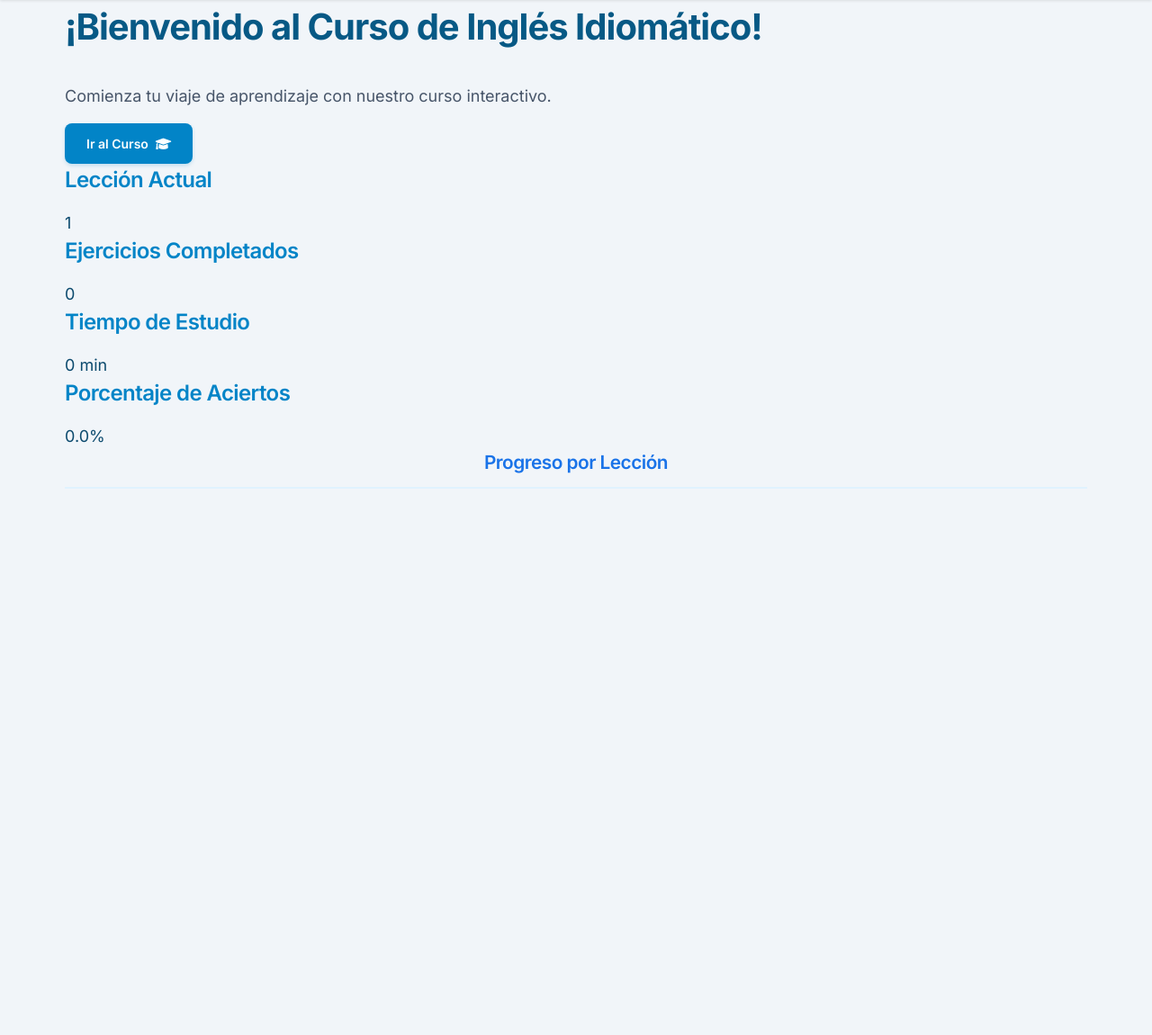
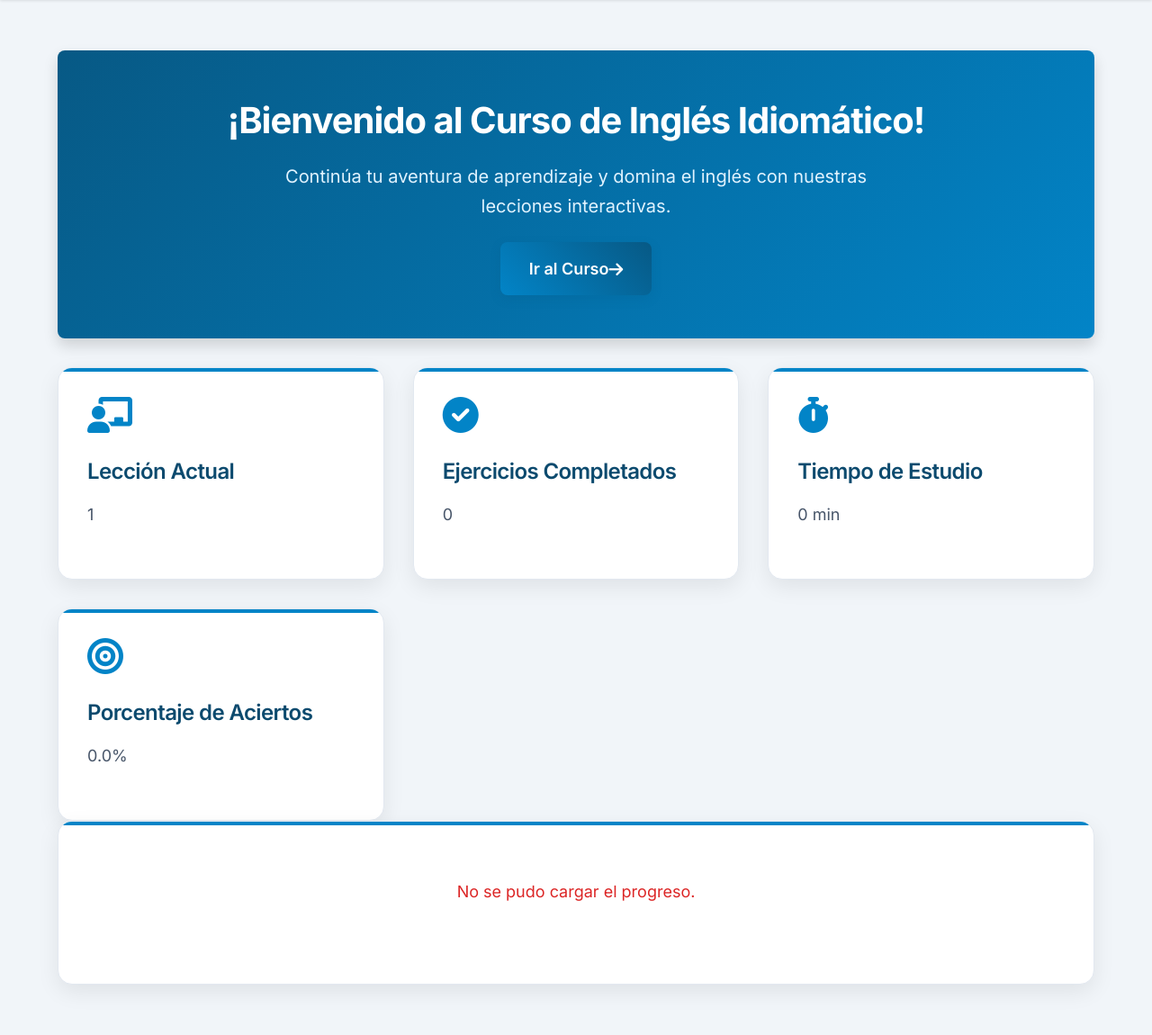
Before and after one commit to mariaisabeljuarezgomez/ingles_idiomatico, a Python web app: template templates/student_dashboard.html in a window 1280 px wide. Shown: the part 77-1227 px from the top of the page at 90% size. Before the commit the page ends 620 px from the top, so only its background shows below. Run offline with Jinja, Linux system fonts and the light colour scheme; the template is opened without the code that fills it, so the values that code supplies are empty; a map, chart or similar area stays blank.

Commit message:
Update student_dashboard.html

```diff
--- a/templates/student_dashboard.html
+++ b/templates/student_dashboard.html
@@ -6,7 +6,7 @@
     <title>Dashboard - Inglés Idiomático</title>
     <link href="https://fonts.googleapis.com/css2?family=Inter:wght@400;500;600;700&display=swap" rel="stylesheet">
     <link rel="stylesheet" href="https://cdnjs.cloudflare.com/ajax/libs/font-awesome/6.0.0-beta3/css/all.min.css">
-    <link href="/static/css/styles.css?v=1.0.4" rel="stylesheet"
+    <link href="/static/css/styles.css?v=1.1.0" rel="stylesheet"> <!-- Updated CSS version -->
 </head>
 <body>
     <nav class="navbar">
@@ -21,41 +21,51 @@
         </div>
     </nav>
 
-    <div class="dashboard-header">
-        <div class="container">
+    <!-- Main content wrapped in practice-container -->
+    <div class="practice-container">
+
+        <!-- Header section transformed to practice-header -->
+        <header class="practice-header">
             <h1>¡Bienvenido al Curso de Inglés Idiomático!</h1>
-            <p>Comienza tu viaje de aprendizaje con nuestro curso interactivo.</p>
-            <a href="/index.html" class="btn btn-primary">
-                Ir al Curso <i class="fas fa-graduation-cap"></i>
+            <p>Continúa tu aventura de aprendizaje y domina el inglés con nuestras lecciones interactivas.</p>
+            <a href="/index.html" class="practice-btn"> <!-- Updated button class -->
+                Ir al Curso <i class="fas fa-arrow-right"></i> <!-- Changed icon for practice-btn style -->
             </a>
+        </header>
+
+        <!-- Stats grid transformed to practice-grid with practice-cards -->
+        <div class="practice-grid">
+            <div class="practice-card">
+                <div class="practice-icon"><i class="fas fa-chalkboard-teacher"></i></div>
+                <h3>Lección Actual</h3>
+                <p class="stat-value">{{ current_user.current_lesson or 1 }}</p>
+            </div>
+            <div class="practice-card">
+                <div class="practice-icon"><i class="fas fa-check-circle"></i></div>
+                <h3>Ejercicios Completados</h3>
+                <p class="stat-value">{{ stats.total_exercises or 0 }}</p>
+            </div>
+            <div class="practice-card">
+                <div class="practice-icon"><i class="fas fa-stopwatch"></i></div>
+                <h3>Tiempo de Estudio</h3>
+                <p class="stat-value">{{ stats.study_time or 0 }} min</p>
+            </div>
+            <div class="practice-card">
+                <div class="practice-icon"><i class="fas fa-bullseye"></i></div>
+                <h3>Porcentaje de Aciertos</h3>
+                <p class="stat-value">{{ "%.1f"|format(stats.accuracy_rate or 0) }}%</p>
             </div>
         </div>
 
-    <div class="container">
-        <div class="stats-grid">
-            <div class="stat-card">
-                <h3>Lección Actual</h3>
-                <div class="value">{{ current_user.current_lesson or 1 }}</div>
-            </div>
-            <div class="stat-card">
-                <h3>Ejercicios Completados</h3>
-                <div class="value">{{ stats.total_exercises or 0 }}</div>
-            </div>
-            <div class="stat-card">
-                <h3>Tiempo de Estudio</h3>
-                <div class="value">{{ stats.study_time or 0 }} min</div>
-            </div>
-            <div class="stat-card">
-                <h3>Porcentaje de Aciertos</h3>
-                <div class="value">{{ "%.1f"|format(stats.accuracy_rate or 0) }}%</div>
-            </div>
-        </div>
-
+        <!-- Progress chart section wrapped in a practice-card -->
+        <div class="practice-card">
             <div class="progress-chart">
                 <h2 class="section-title">Progreso por Lección</h2>
                 <canvas id="progressChart"></canvas>
             </div>
         </div>
+
+    </div> <!-- End of practice-container -->
 
     <script src="https://cdn.jsdelivr.net/npm/chart.js"></script>
     <script>
@@ -64,6 +74,7 @@
             fetch('/api/student/progress')
                 .then(response => response.json())
                 .then(progress => {
+                    if (progress && progress.length > 0) {
                         const ctx = document.getElementById('progressChart').getContext('2d');
                         new Chart(ctx, {
                             type: 'bar',
@@ -72,21 +83,58 @@
                                 datasets: [{
                                     label: 'Progreso (%)',
                                     data: progress.map(p => p.completion_percentage),
-                                backgroundColor: '#4285f4',
-                                borderColor: '#1a73e8',
-                                borderWidth: 1
+                                    backgroundColor: 'var(--primary)',
+                                    borderColor: 'var(--primary-dark)',
+                                    borderWidth: 1,
+                                    borderRadius: 4,
+                                    hoverBackgroundColor: 'var(--primary-dark)'
                                 }]
                             },
                             options: {
                                 responsive: true,
+                                maintainAspectRatio: false,
                                 scales: {
                                     y: {
                                         beginAtZero: true,
-                                    max: 100
+                                        max: 100,
+                                        grid: {
+                                            color: 'var(--border-color)'
+                                        },
+                                        ticks: {
+                                            color: 'var(--text-secondary)'
+                                        }
+                                    },
+                                    x: {
+                                        grid: {
+                                            display: false
+                                        },
+                                        ticks: {
+                                            color: 'var(--text-secondary)'
+                                        }
+                                    }
+                                },
+                                plugins: {
+                                    legend: {
+                                        labels: {
+                                            color: 'var(--text-primary)'
+                                        }
                                     }
                                 }
                             }
                         });
+                    } else {
+                        const progressChartContainer = document.querySelector('.progress-chart');
+                        if (progressChartContainer) {
+                            progressChartContainer.innerHTML = '<p style="text-align:center; color:var(--text-secondary); padding: 2rem 0;">Aún no hay datos de progreso para mostrar.</p>';
+                        }
+                    }
+                })
+                .catch(error => {
+                    console.error('Error fetching progress data:', error);
+                    const progressChartContainer = document.querySelector('.progress-chart');
+                    if (progressChartContainer) {
+                        progressChartContainer.innerHTML = '<p style="text-align:center; color:var(--text-danger, #dc2626); padding: 2rem 0;">No se pudo cargar el progreso.</p>';
+                    }
                 });
         });
     </script>
```
Lines whose indentation alone changed are shown as unchanged.
